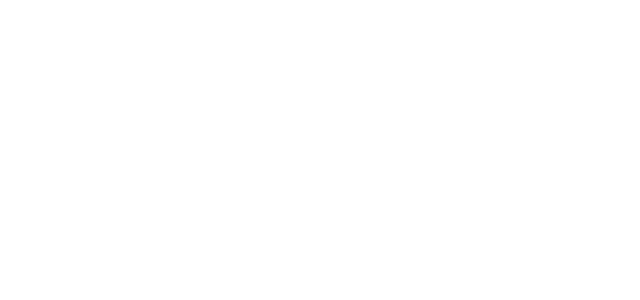
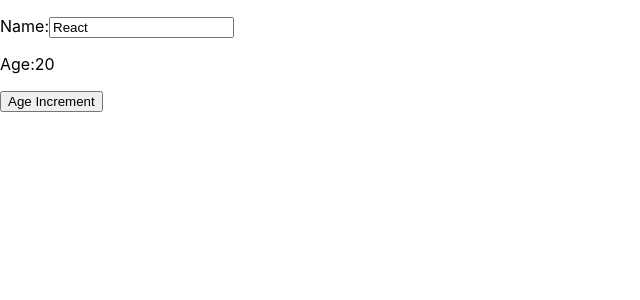
Before and after one commit to Jaseela99/react-basics, a React (Create React App) app in the folder reactto/: page / in a window 1280 px wide. Shown: the top 300 px of the page, without its empty margins (0-640 px from the left). Built offline with nearby package versions, Linux system fonts and the light colour scheme.

Commit message:
added usestate hook

```diff
--- a/reactto/src/App.js
+++ b/reactto/src/App.js
@@ -1,8 +1,10 @@
-
+import react from "react";
+import UseState from "./components/UseState";
 
 function App() {
   return (
     <div className="App">
+      <UseState/>
     </div>
   );
 }
--- /dev/null
+++ b/reactto/src/components/UseState.js
@@ -0,0 +1,23 @@
+import React from 'react'
+
+const useState = () => {
+    //returns an array of state and a function to update state ,setState is an async function
+    const [name,setName] = React.useState('React')
+    const [age,setAge] = React.useState(20)
+  return (
+    <div>
+        <p>Name:
+            {/*setName is called to set the name to e .target .value where  e is the synthetic event(react event handling systems) */}
+            <input type="text" onChange={(e)=>setName(e.target.value)} value={name}/>
+
+        </p>
+        <p>
+            Age:{age}
+        </p>
+        <button onClick={()=>setAge(age+1)}>Age Increment</button>
+
+    </div>
+  )
+}
+
+export default useState
```
